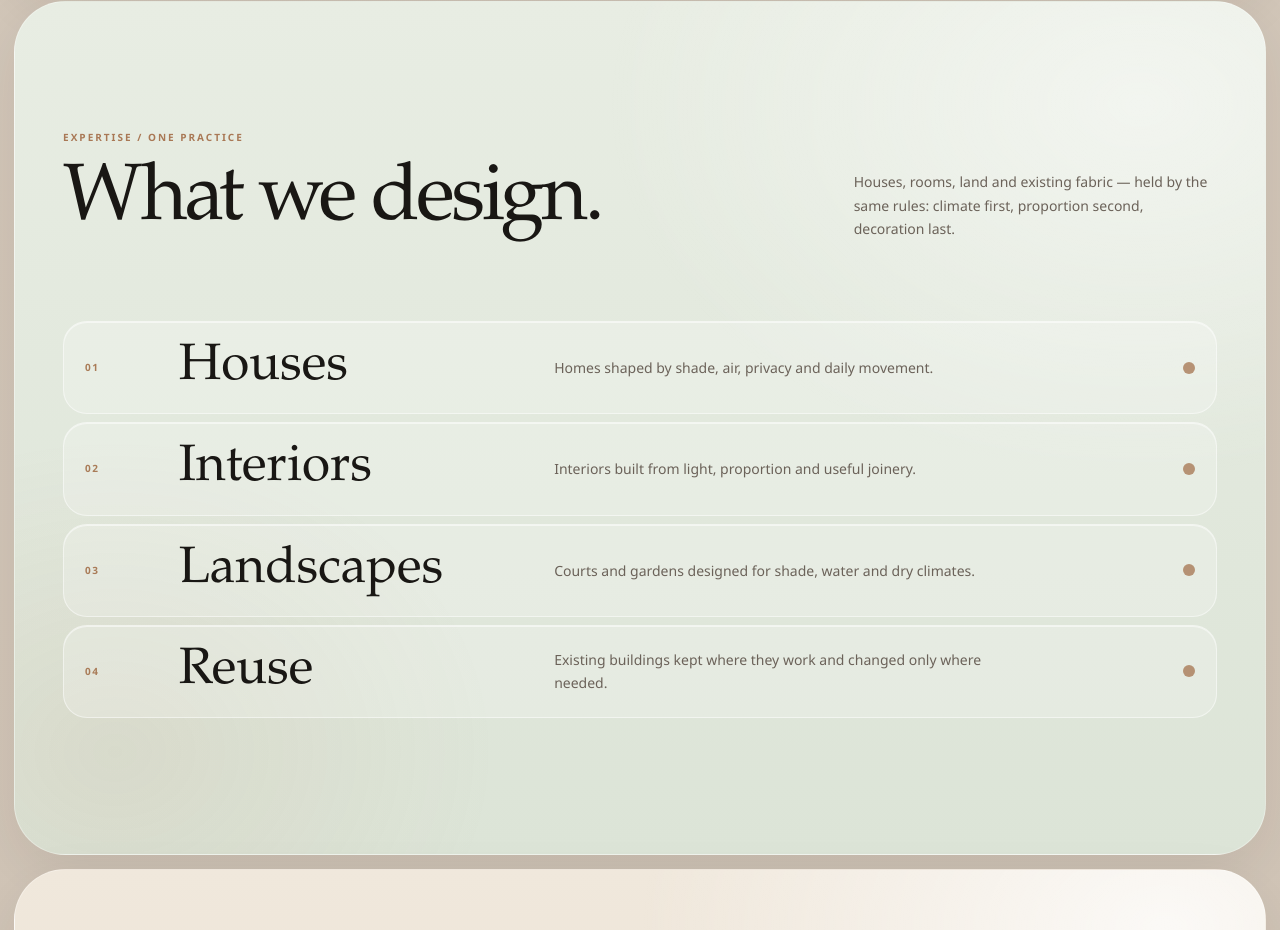
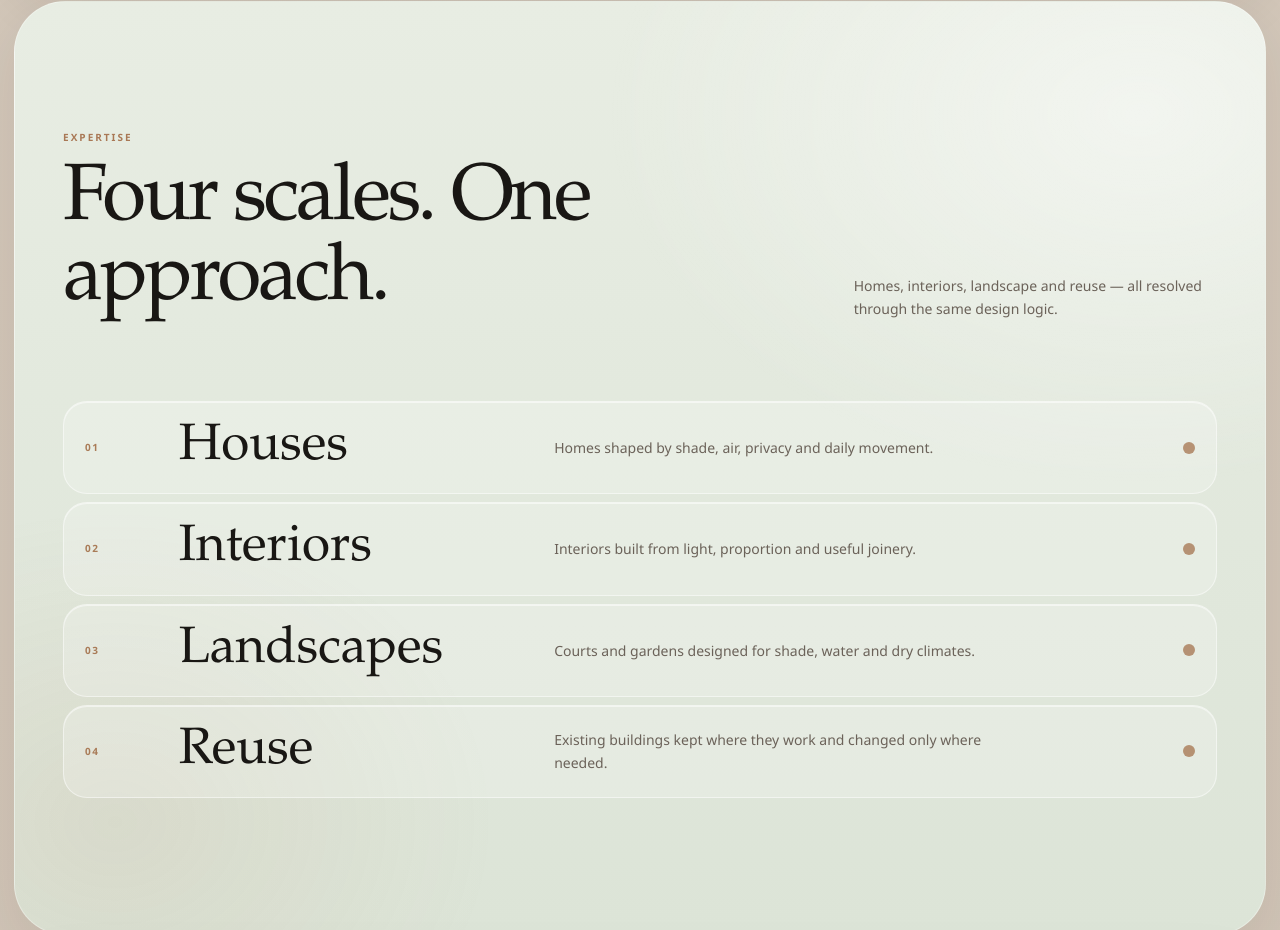
Before and after one commit to Rahmowin-1st/terrane-studio, a Next.js app: page / in a window 1280 px wide. Shown: the part 5054-5984 px from the top of the page. Built offline with nearby package versions, Linux system fonts and the light colour scheme.

Commit message:
content: tighten expertise messaging

```diff
--- a/components/sections/Disciplines.tsx
+++ b/components/sections/Disciplines.tsx
@@ -7,13 +7,13 @@ export function Disciplines() {
       <div className="mx-auto max-w-[1280px] px-5 py-20 sm:px-7 md:px-10 md:py-28 lg:px-12 lg:py-32">
         <div className="expertise-head grid gap-8 md:grid-cols-12 md:items-end">
           <div className="md:col-span-7">
-            <p className="expertise-kicker text-[10px] font-semibold tracking-[0.2em] text-clay uppercase">Expertise / one practice</p>
+            <p className="expertise-kicker text-[10px] font-semibold tracking-[0.2em] text-clay uppercase">Expertise</p>
             <h2 id="disc-heading" className="expertise-title mt-4 font-display text-[2.9rem] leading-none font-light tracking-[-0.035em] sm:text-6xl md:text-[5rem]">
-              What we design.
+              Four scales. One approach.
             </h2>
           </div>
           <p className="expertise-note md:col-span-4 md:col-start-9 text-sm leading-[1.7] text-ink/60">
-            Houses, rooms, land and existing fabric — held by the same rules: climate first, proportion second, decoration last.
+            Homes, interiors, landscape and reuse — all resolved through the same design logic.
           </p>
         </div>
 
```
